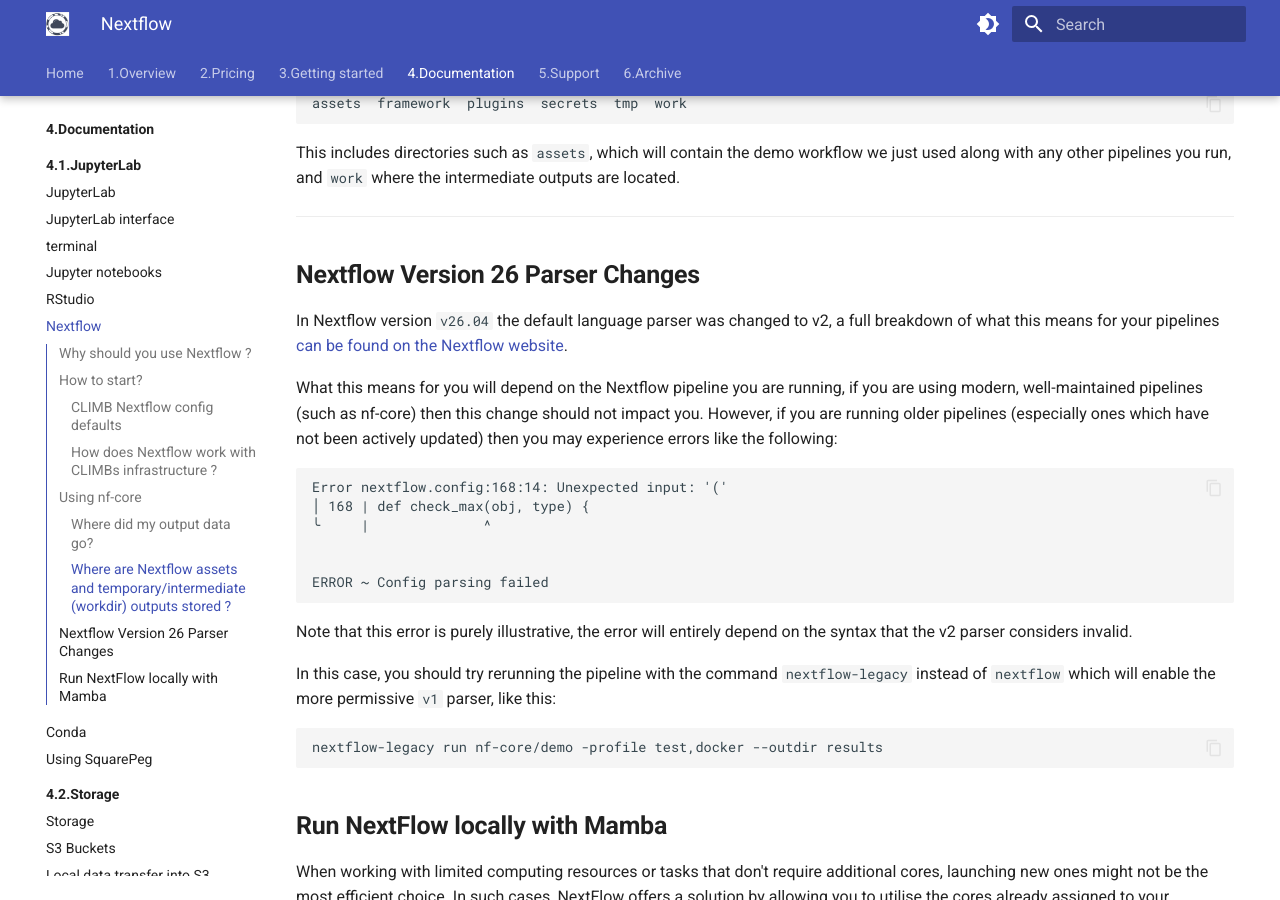
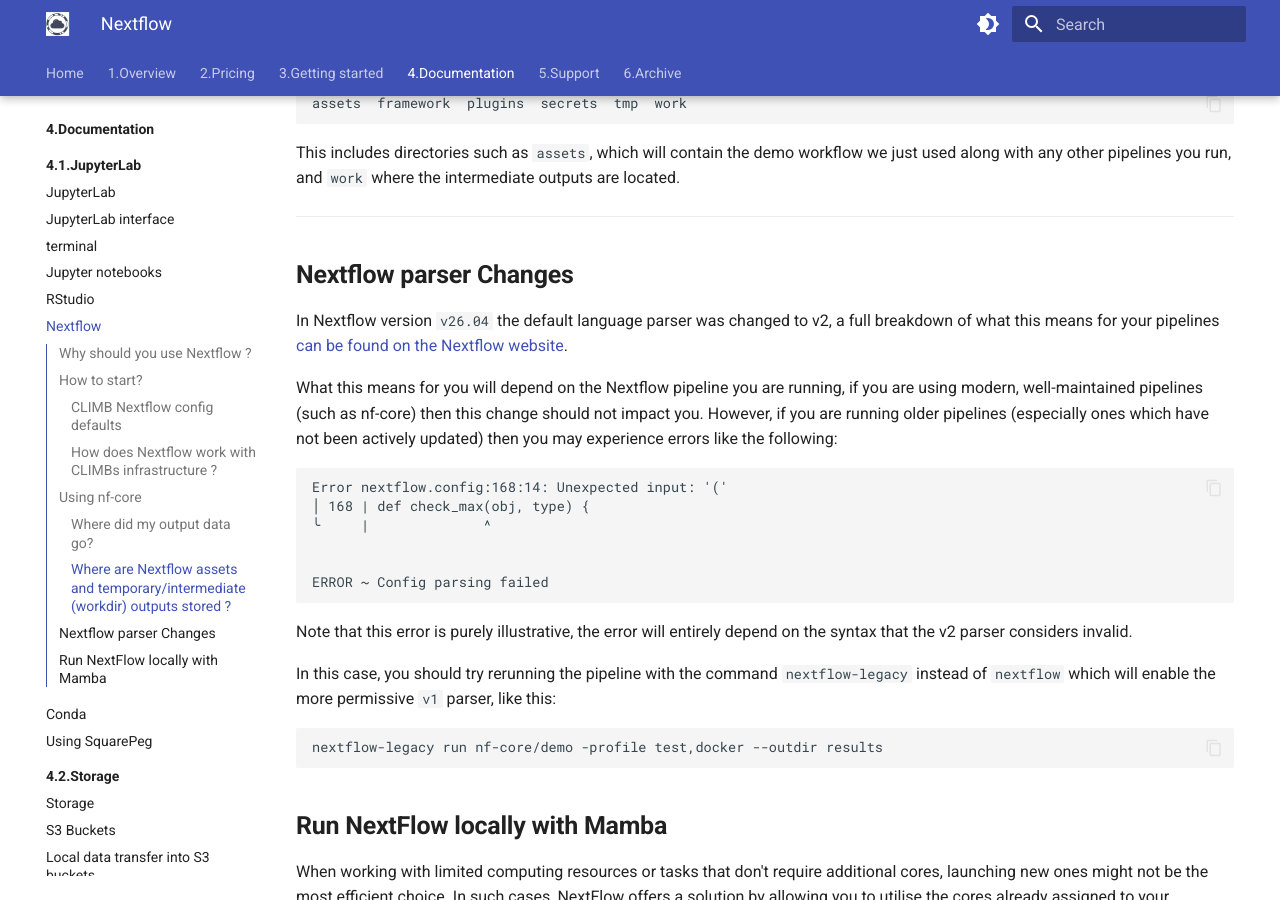
Before and after one commit to MRC-CLIMB/docs, an MkDocs documentation site: the page built from docs/4.Documentation/4.1.JupyterLab/4.1.6.nextflow.md, in a window 1280 px wide and 900 px high, scrolled down 8975 px. Built offline with MkDocs 1.6.1 and Material for MkDocs 9.7.7, drawn with Linux system fonts in a browser that asks for light colours.

Commit message:
Update docs/4.Documentation/4.1.JupyterLab/4.1.6.nextflow.md
Co-authored-by: Michaela Matthews <83209457+MMatthewsQ21@users.noreply.github.com>

```diff
--- a/docs/4.Documentation/4.1.JupyterLab/4.1.6.nextflow.md
+++ b/docs/4.Documentation/4.1.JupyterLab/4.1.6.nextflow.md
@@ -336,7 +336,7 @@ This includes directories such as `assets`, which will contain the demo workflow
 
 ---
 
-## **Nextflow Version 26 Parser Changes**
+## **Nextflow parser Changes**
 
 In Nextflow version `v26.04` the default language parser was changed to v2, a full breakdown of what this means for your pipelines [can be found on the Nextflow website](https://docs.seqera.io/nextflow/strict-syntax?utm_campaign=41211479-Q2-Apr-2026-Product-Summit-26.1-Release&utm_source=blog).
 
```
